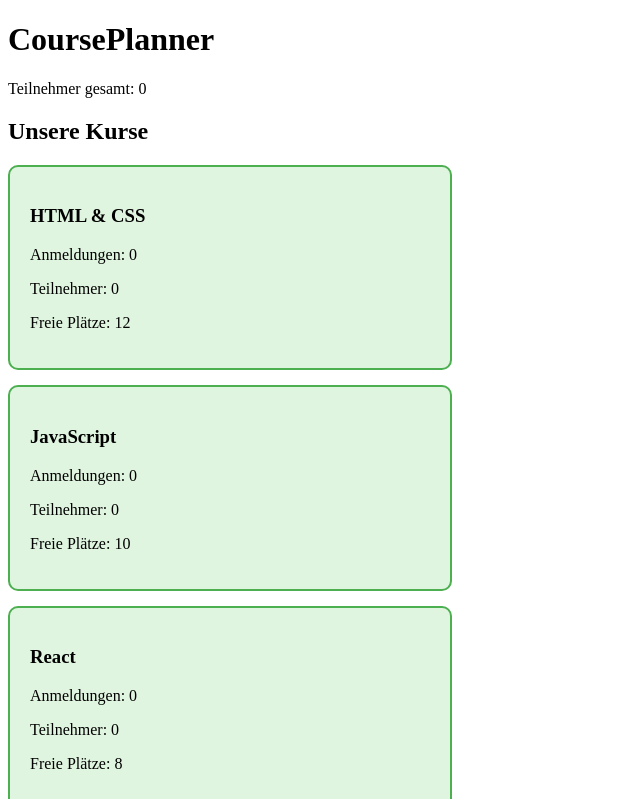
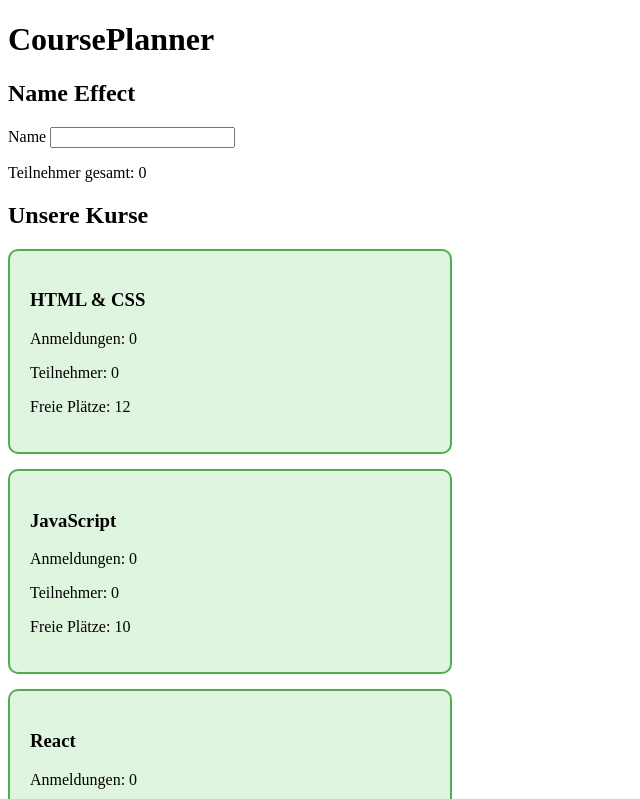
Before and after one commit to silviohoberg2/react-exercises, a React (Vite) app: page / in a window 1280 px wide. Shown: the top 799 px of the page, without its empty margins (0-640 px from the left). Built offline with nearby package versions, Linux system fonts and the light colour scheme.

Commit message:
Add useEffect transfer exercises

```diff
--- a/src/day06/App.jsx
+++ b/src/day06/App.jsx
@@ -1,7 +1,7 @@
-
 import { useState } from "react";
 import CourseList from "./CourseList.jsx";
 import RegistrationPanel from "./RegistrationPanel.jsx";
+import NameEffect from "./NameEffect.jsx";
 
 const courses = [
   {
@@ -44,6 +44,8 @@
     <main>
       <h1>CoursePlanner</h1>
 
+      <NameEffect />
+
       <p>
         Teilnehmer gesamt: {totalParticipants}
       </p>
--- /dev/null
+++ b/src/day06/NameEffect.jsx
@@ -0,0 +1,34 @@
+import { useEffect, useState } from "react";
+
+function NameEffect() {
+  const [name, setName] = useState("");
+
+  useEffect(() => {
+    if (name.trim() === "") {
+      document.title = "React Exercises";
+    } else {
+      document.title = `Hallo ${name}`;
+    }
+  }, [name]);
+
+  return (
+    <section>
+      <h2>Name Effect</h2>
+
+      <label htmlFor="name">
+        Name
+      </label>{" "}
+
+      <input
+        type="text"
+        id="name"
+        value={name}
+        onChange={(event) =>
+          setName(event.target.value)
+        }
+      />
+    </section>
+  );
+}
+
+export default NameEffect;
```
